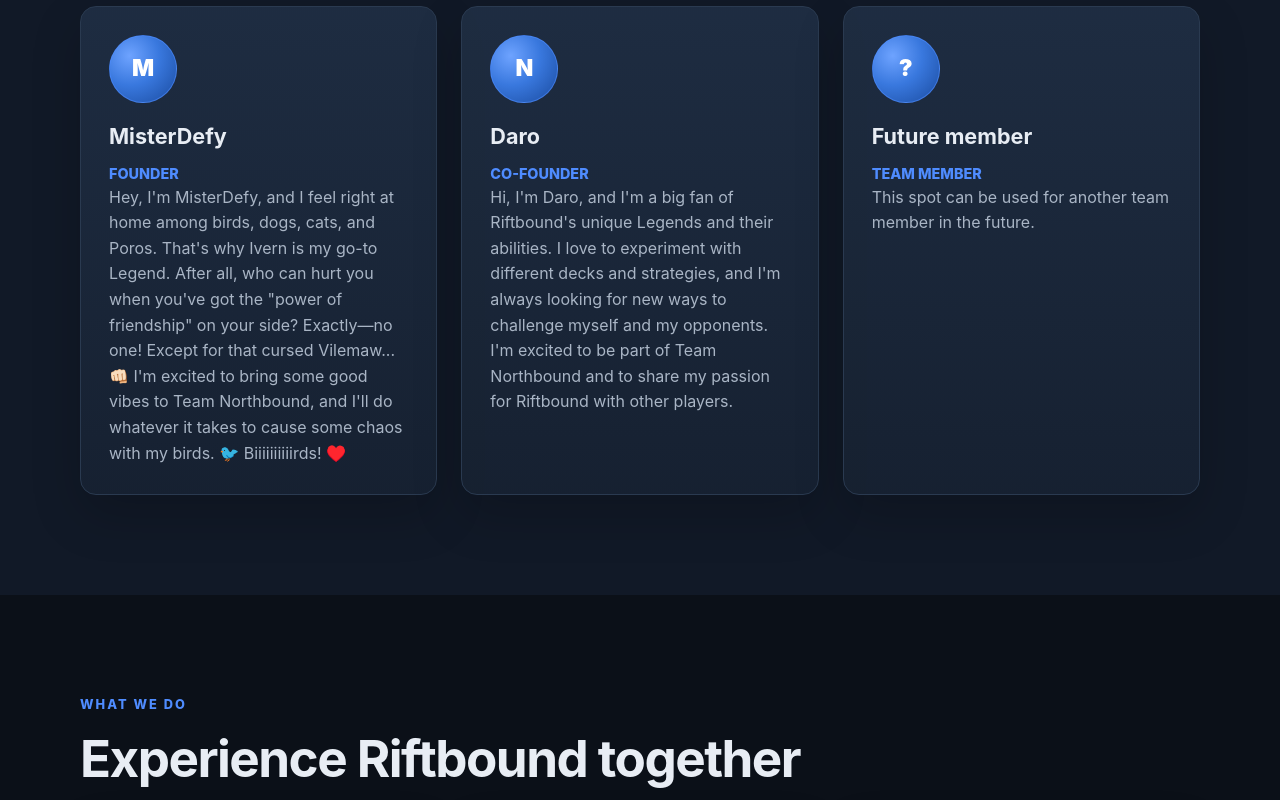
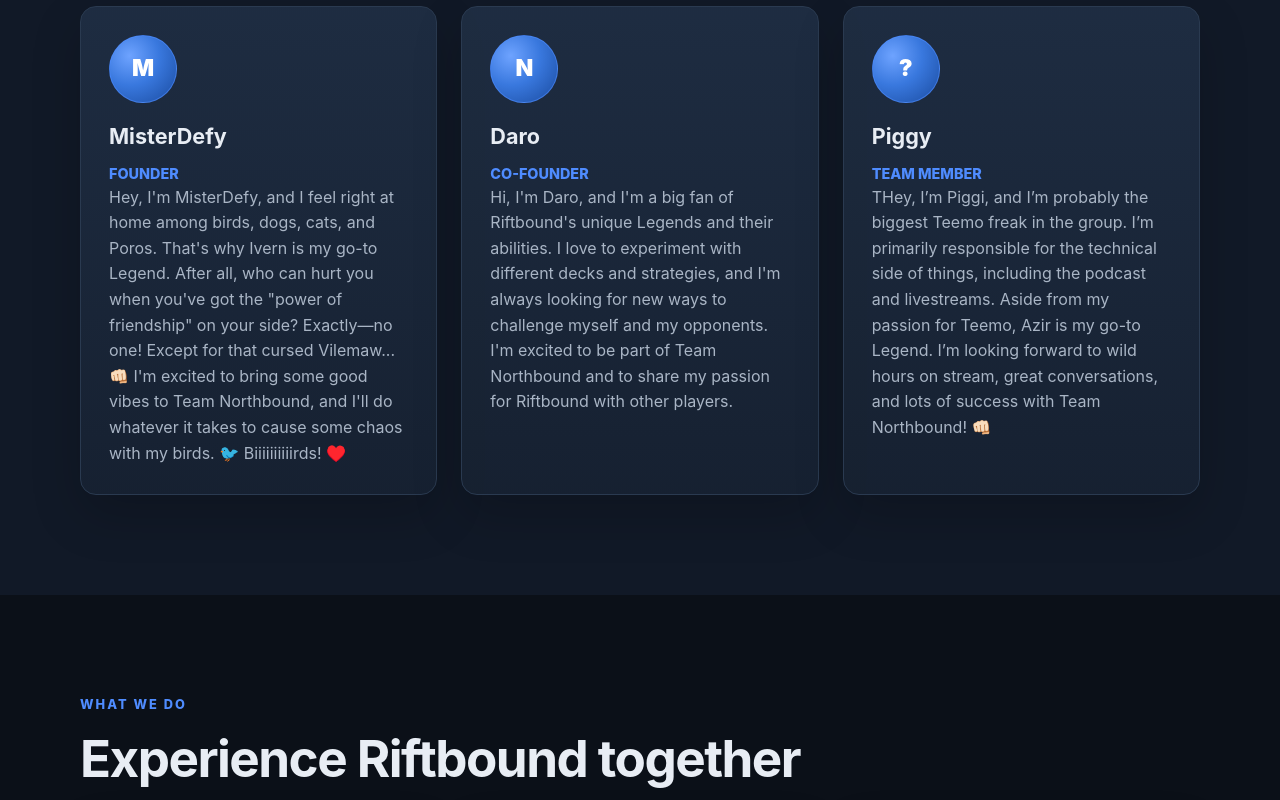
Before and after one commit to TheSandHawk/NBTCG, a website built with Vite: page index.html in a window 1280 px wide. Shown: the part 1460-2260 px from the top of the page. Built offline with nearby package versions, Linux system fonts and the light colour scheme.

Commit message:
Update documentation and team profile
Rewrite README.md in English with comprehensive setup and deployment instructions. Update team member profile and contact email. Refactor footer to remove redundant calendar link and add hosting attribution to UDS-Solutions.de.

```diff
--- a/index.html
+++ b/index.html
@@ -139,12 +139,15 @@
             <article class="card team-card">
               <div class="player-avatar" aria-hidden="true">?</div>
 
-              <h3>Future member</h3>
+              <h3>Piggy</h3>
 
               <p class="player-role">Team member</p>
 
               <p>
-                This spot can be used for another team member in the future.
+                THey, I’m Piggi, and I’m probably the biggest Teemo freak in the group.
+                I’m primarily responsible for the technical side of things, including the podcast and livestreams.
+                Aside from my passion for Teemo, Azir is my go-to Legend.
+                I’m looking forward to wild hours on stream, great conversations, and lots of success with Team Northbound! 👊🏻
               </p>
             </article>
           </div>
@@ -201,7 +204,7 @@
             </p>
           </div>
 
-          <a class="button button-light" href="mailto:kontakt@example.de">
+          <a class="button button-light" href="mailto:kontakt@northbound-tcg.de">
             Send us an email
           </a>
         </div>
@@ -212,8 +215,8 @@
       <div class="container footer-content">
         <div class="footer-meta">
           <p>&copy; <span id="currentYear"></span> Northbound TCG</p>
-          <a class="footer-link" href="./calendar.html">Calendar</a>
           <a class="footer-link" href="./admin.html">Administration</a>
+          <a class="footer-link" href="https://uds-solutions.de" target="_blank" rel="noopener noreferrer">Hosted by UDS-Solutions.de</a>
         </div>
 
         <p class="disclaimer">
```
Also changed, not shown: calendar.html (+1 -1 lines), README.md.
